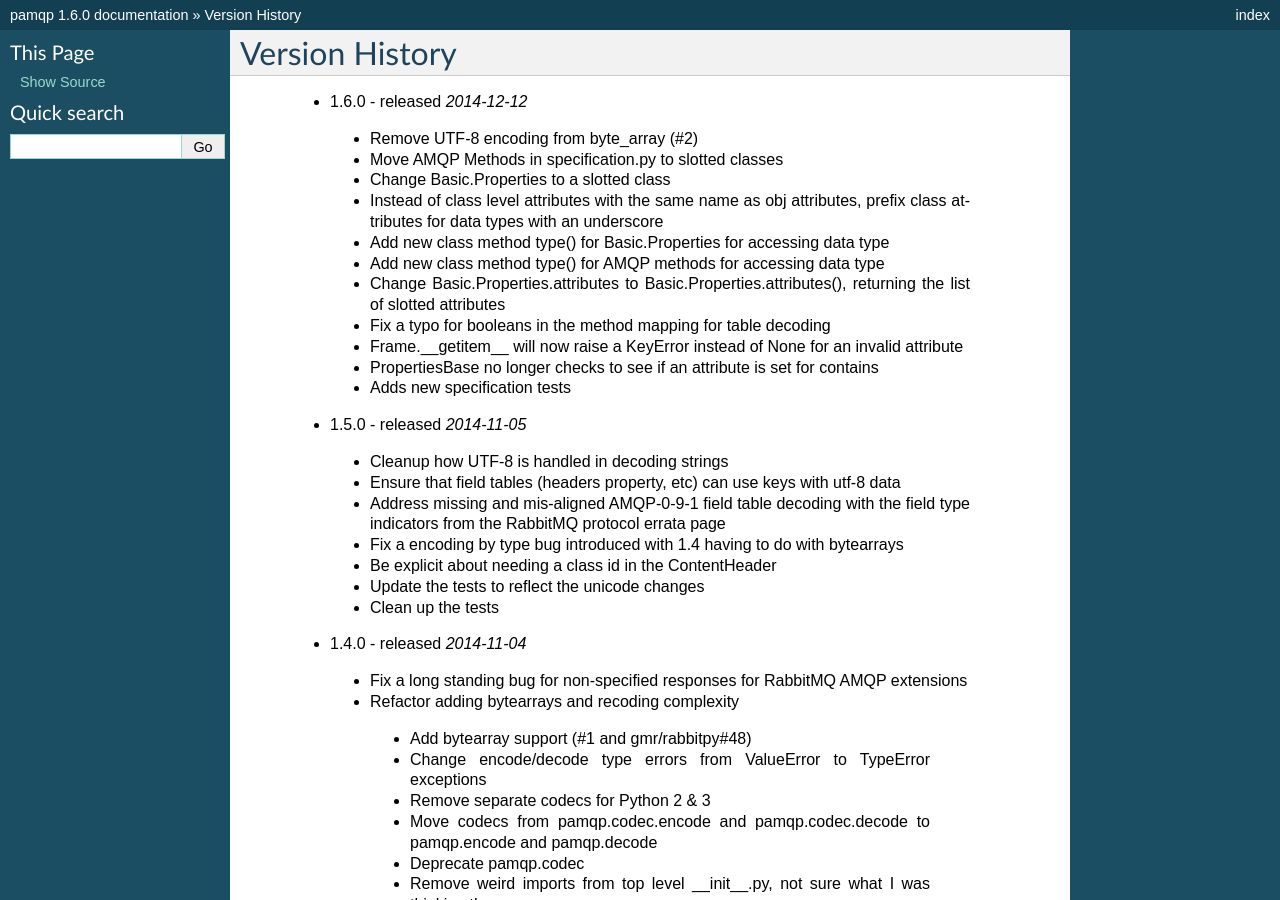
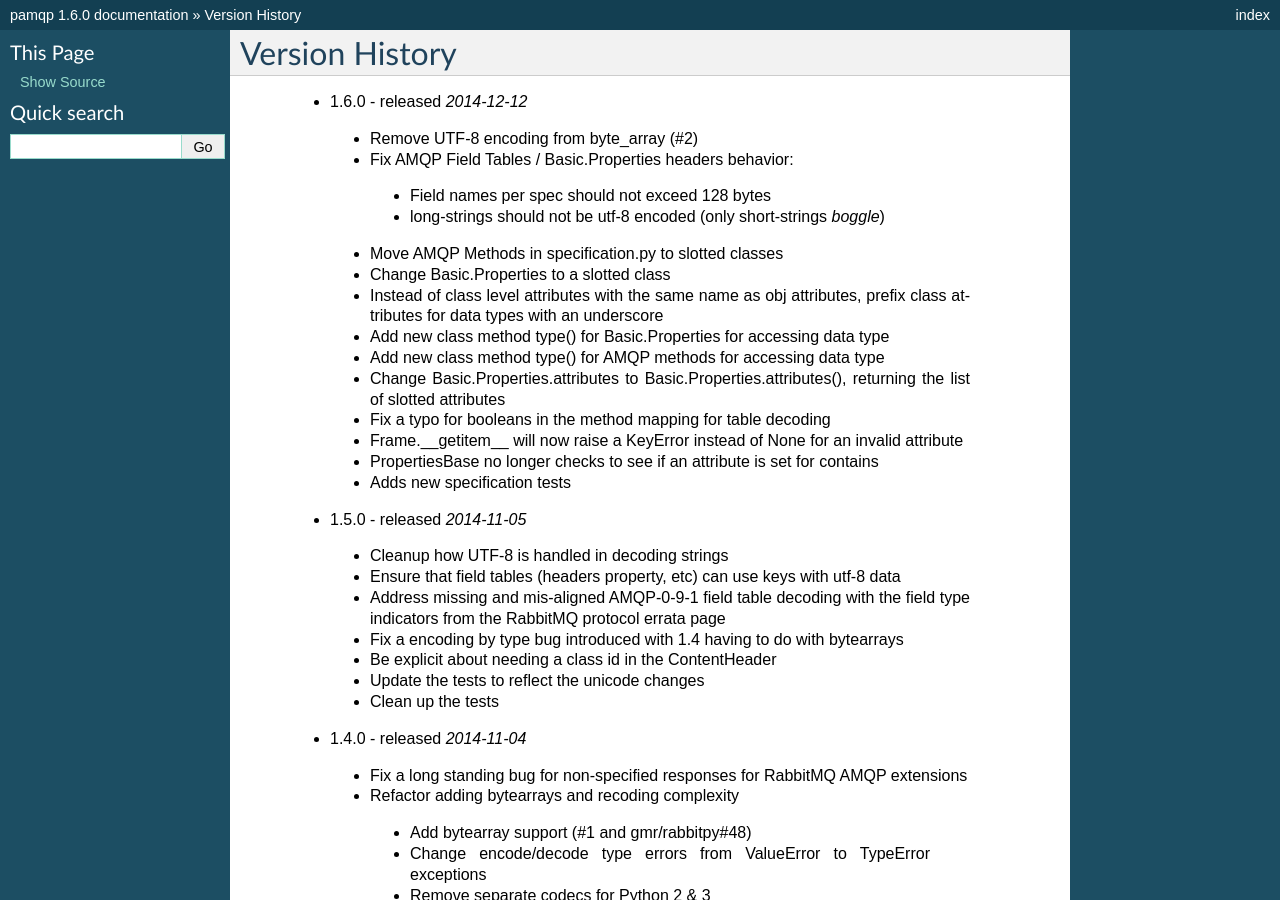
Before and after one commit to gmr/pamqp, a Sphinx documentation site: the page built from docs/history.rst, in a window 1280 px wide and 900 px high. Built offline with Sphinx 7.4.7, drawn with Linux system fonts in a browser that asks for light colours.

Commit message:
Update version history

```diff
--- a/docs/history.rst
+++ b/docs/history.rst
@@ -2,6 +2,9 @@ Version History
 ---------------
  - 1.6.0 - released *2014-12-12*
   - Remove UTF-8 encoding from byte_array (#2)
+  - Fix AMQP Field Tables / Basic.Properties headers behavior:
+   - Field names per spec should not exceed 128 bytes
+   - long-strings should not be utf-8 encoded (only short-strings *boggle*)
   - Move AMQP Methods in specification.py to slotted classes
   - Change Basic.Properties to a slotted class
   - Instead of class level attributes with the same name as obj attributes, prefix class attributes for data types with an underscore
```
